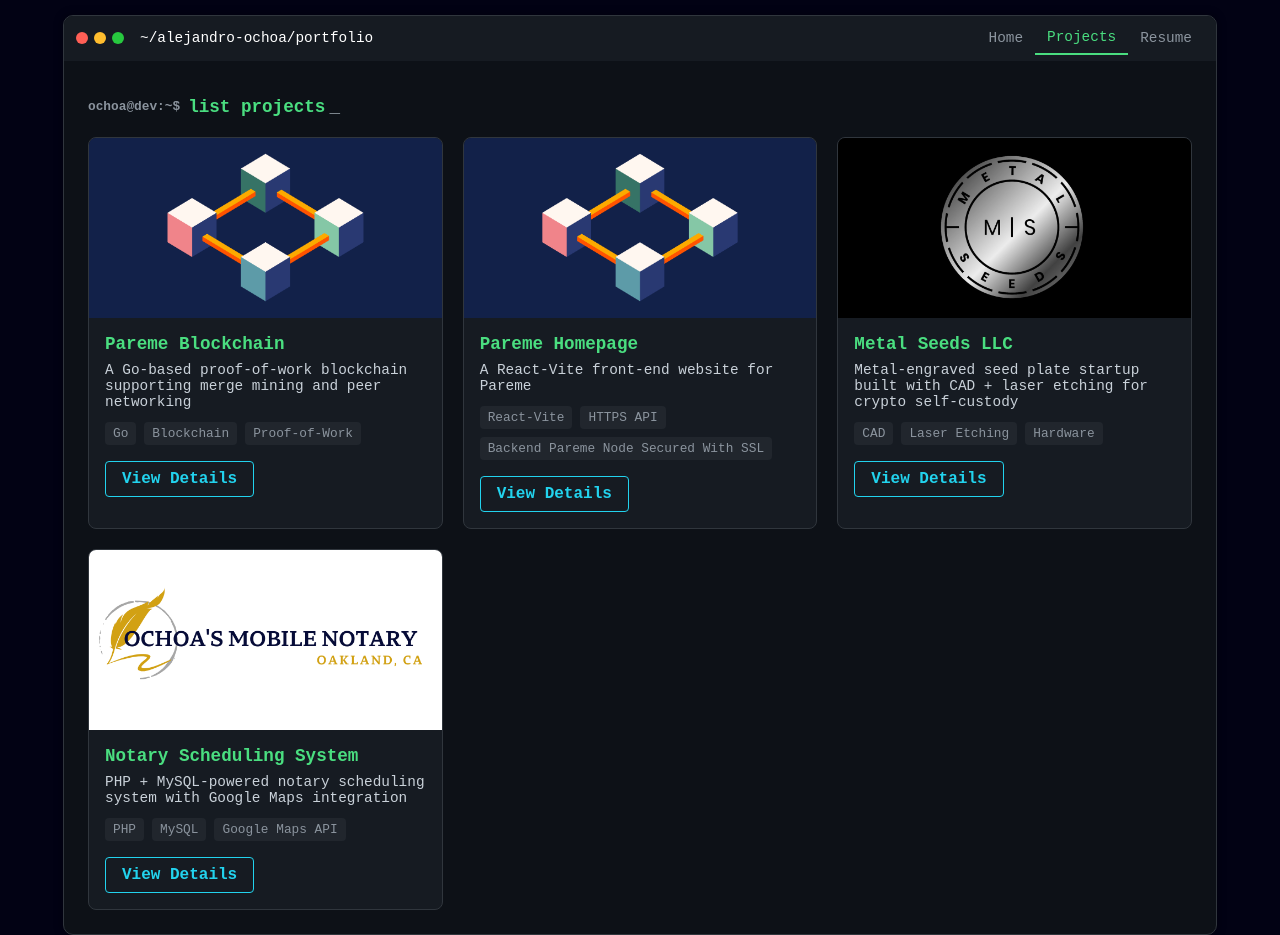
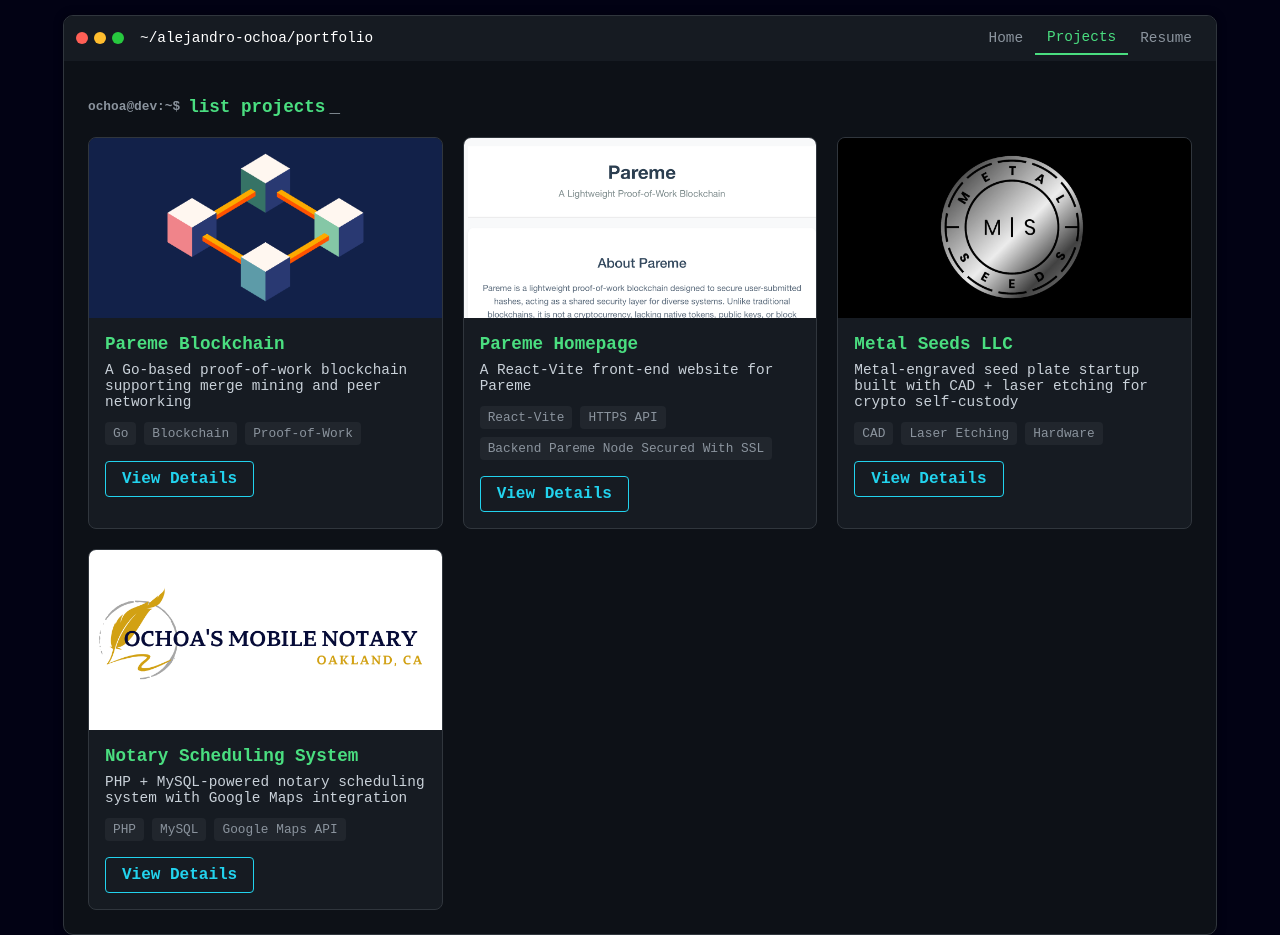
Before and after one commit to radikalreems/portfolio, a React (Create React App) app: page / in a window 1280 px wide. Both pictures are taken after a click on the button "Projects". Built offline with nearby package versions, Linux system fonts and the light colour scheme.

Commit message:
added pareme frontpage picture

```diff
--- a/src/components/TerminalPortfolio.js
+++ b/src/components/TerminalPortfolio.js
@@ -179,7 +179,7 @@
 
               <div className="project-card" onClick={() => handleProjectClick('pareme-site')}>
                 <div className="project-image">
-                  <img src="/portfolio/blockchain.png" alt="Pareme Homepage" />
+                  <img src="/portfolio/pareme-homepage.png" alt="Pareme Homepage" />
                 </div>
                 <div className="project-info">
                   <h3>Pareme Homepage</h3>
```
Also changed, not shown: public/pareme-homepage.png (added).
